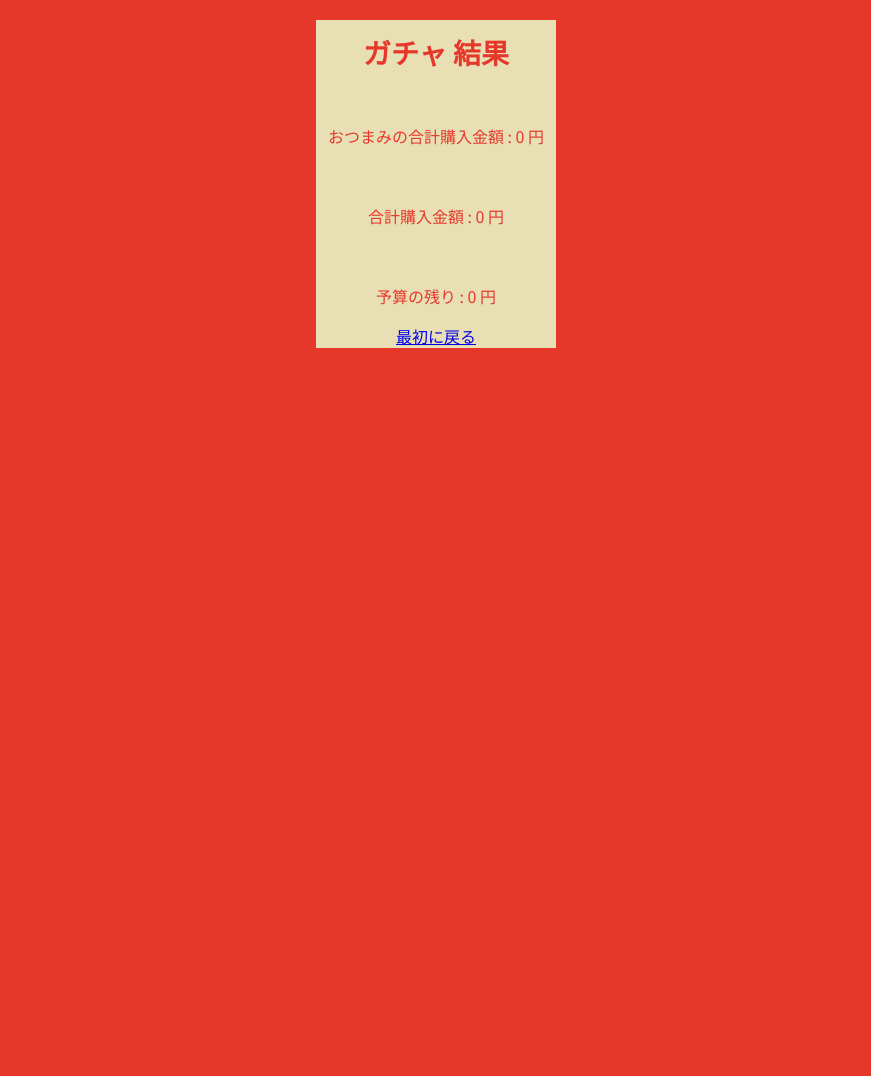
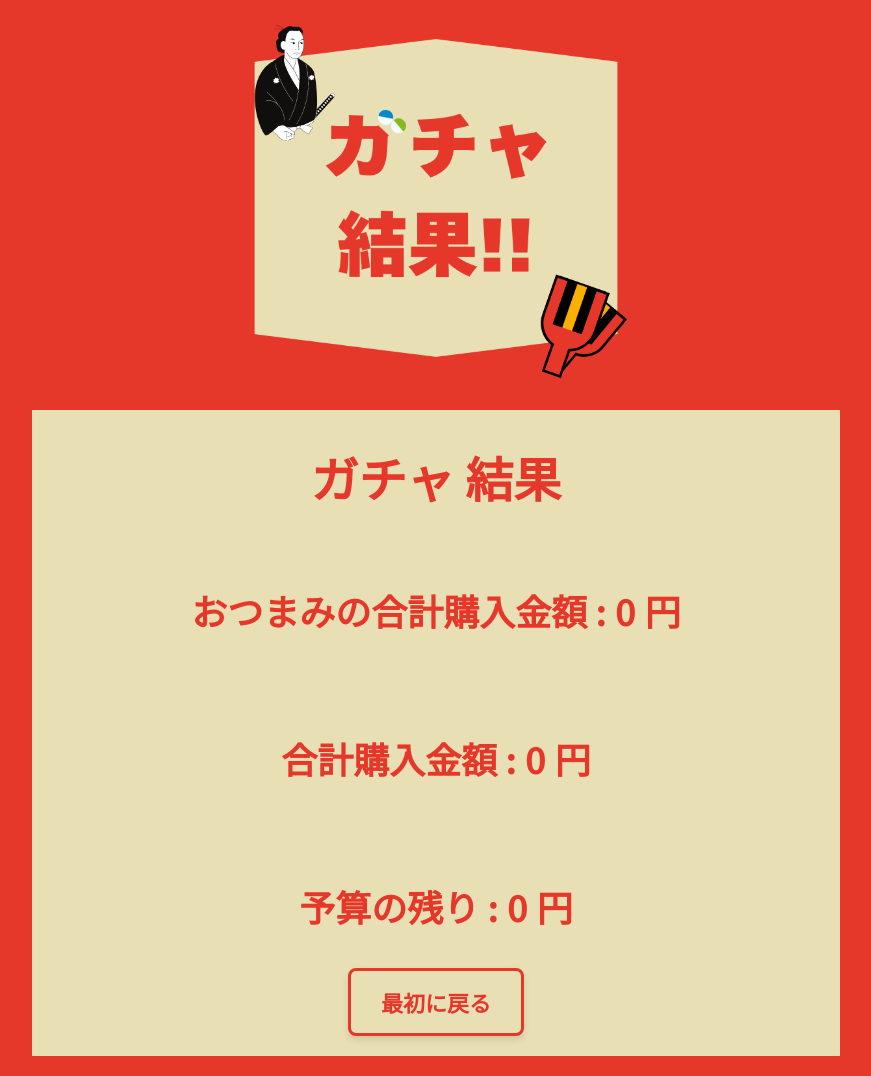
Before and after one commit to tosahan/TosaMiyage_Simu, a Flask app: page /result in a window 1280 px wide. Shown: the part 60-1136 px from the top of the page, without its empty margins (204-1075 px from the left). Before the commit the page ends 408 px from the top, so only its background shows below. Run offline with Flask 3, Linux system fonts and the light colour scheme; data comes from the database, SQL or seed files in the repository.

Commit message:
UIの修正

```diff
--- a/static/style.css
+++ b/static/style.css
@@ -148,17 +148,20 @@ body {
     flex-direction: column;
     align-items: center;
     justify-content: center;
-    width: auto;
+    width: 80%;
 }
 
 .result_gacha {
     background-color: #E9DFB5;
     /* max-width: 1160px;
     padding: 16px 20px; */
+    padding: 20px;
     display: flex;
     flex-direction: column;
     align-items: center;
     justify-content: center;
+    width: 80%;
+
 }
 
 .text1, .text2 {
@@ -173,15 +176,15 @@ body {
 }
 
 h1 {
-    font-size: 4vw;
+    /* font-size: 4vw; */
     font-size: 28px;
     color: #e6372b;
     margin: 12px;
 }
 
 p {
-    font-size: 3.5vw;
-    font-size: 16px;
+    /* font-size: 3.5vw; */
+    font-size: 22px;
     color: #e6372b;
 }
 
@@ -313,6 +332,36 @@ input[type="number"] {
     width: 320px;
     display: flex; /* 子要素を水平に並べる */
     justify-content: space-between; /* 要素の間隔を均等に配置 */
+}
+
+.return-button {
+    display: inline-block;
+    padding: 15px 30px; /* ボタンに適切な余白を追加 */
+    background-color: #E9DFB5; /* 背景色 */
+    font-size: 22px;
+    font-weight: bold;
+    color: #e6372b; /* テキストの色 */
+    text-decoration: none; /* 下線を削除 */
+    border-radius: 8px; /* 角を少し丸める */
+    border: 3px solid #e6372b; /* ボーダーを少し薄く */
+    text-align: center; /* テキストを中央揃え */
+    transition: all 0.3s ease; /* スムーズなトランジション効果 */
+    position: relative;
+    overflow: hidden;
+    z-index: 2;
+    box-shadow: 0 4px 6px rgba(0, 0, 0, 0.1); /* ボタンに軽い影を追加 */
+    cursor: pointer; /* マウスオーバー時にカーソルをポインターに */
+}
+
+.return-button:hover {
+    background-color: #E9DFB5; /* ホバー時の背景色を変更 */
+    border-color: #e6372b; /* ホバー時のボーダー色を変更 */
+    box-shadow: 0 6px 8px rgba(0, 0, 0, 0.15); /* ホバー時に影を強く */
+}
+
+.return-button:active {
+    background-color: #E9DFB5; /* クリック時の背景色をさらに変更 */
+    box-shadow: inset 0 4px 6px rgba(0, 0, 0, 0.2); /* クリック時に影を内側に */
 }
 
 /* 画面サイズが390px以下になった場合の処理 */
@@ -337,6 +386,20 @@ input[type="number"] {
 }
 
 @media (min-width: 768px) {
+
+    h1 {
+        font-size: 48px;
+    }
+
+    label, p {
+        font-size: 36px;
+    }
+
+    input[type="number"] {
+        width: 160px;
+        font-size: 32px;
+    }
+
     .header {
         padding: 0 40px;
     }
--- a/templates/index.html
+++ b/templates/index.html
@@ -36,11 +36,11 @@
             </div>
             <form action="{{ url_for('result') }}" method="GET" class="form_gacha" id="gachaForm">
                 <div class="form-group">
-                    <label for="budget">軍資金 (円)：</label>
+                    <label for="budget" style=" font-weight: bold;">軍資金 (円)：</label>
                     <input type="number" id="budget" name="budget" min="0" required>
                 </div>
                 <div class="form-group">
-                    <label for="sakenum">お酒の本数：</label>
+                    <label for="sakenum" style=" font-weight: bold;">お酒の本数：</label>
                     <input type="number" id="sakenum" name="sakenum" min="0" required>
                 </div>
                 <div class="form-group">
--- a/templates/result.html
+++ b/templates/result.html
@@ -22,6 +22,11 @@
             </ul>
         </nav>
     </header>
+
+	<div class="main_visual">
+        <img src="/static/img/gacha_result_img.png" alt="メインビジュアル" width="390"/>
+    </div>
+
 	<div class="container">
 		<div class="result_gacha">
 			<div class="text1">
@@ -36,7 +41,7 @@
 				</div>
 			{% endfor %}
 			<div class="text2">
-				<p>おつまみの合計購入金額 : {{ money[1] }} 円</p>
+				<p style="font-weight: bold;">おつまみの合計購入金額 : {{ money[1] }} 円</p>
 			</div>
 			<br>
 			{% for x in otsumamies %}
@@ -47,13 +52,13 @@
 				</div>
 			{% endfor %}
 			<div class="text2">
-				<p>合計購入金額 : {{ money[2] }} 円</p>
+				<p style="font-weight: bold;">合計購入金額 : {{ money[2] }} 円</p>
 			</div>
 			<br>
 			<div class="text2">
-				<p>予算の残り : {{ money[3] }} 円</p>
+				<p style="font-weight: bold;">予算の残り : {{ money[3] }} 円</p>
 			</div>
-			<a href="{{ url_for('index') }}">最初に戻る</a>
+			<a href="{{ url_for('index') }}" class="return-button">最初に戻る</a>
 		</div>
 </body>
 </html>
```
Also changed, not shown: other parts of static/style.css (+24 -8 lines), README.md, static/img/gacha_result_img.png (added).
